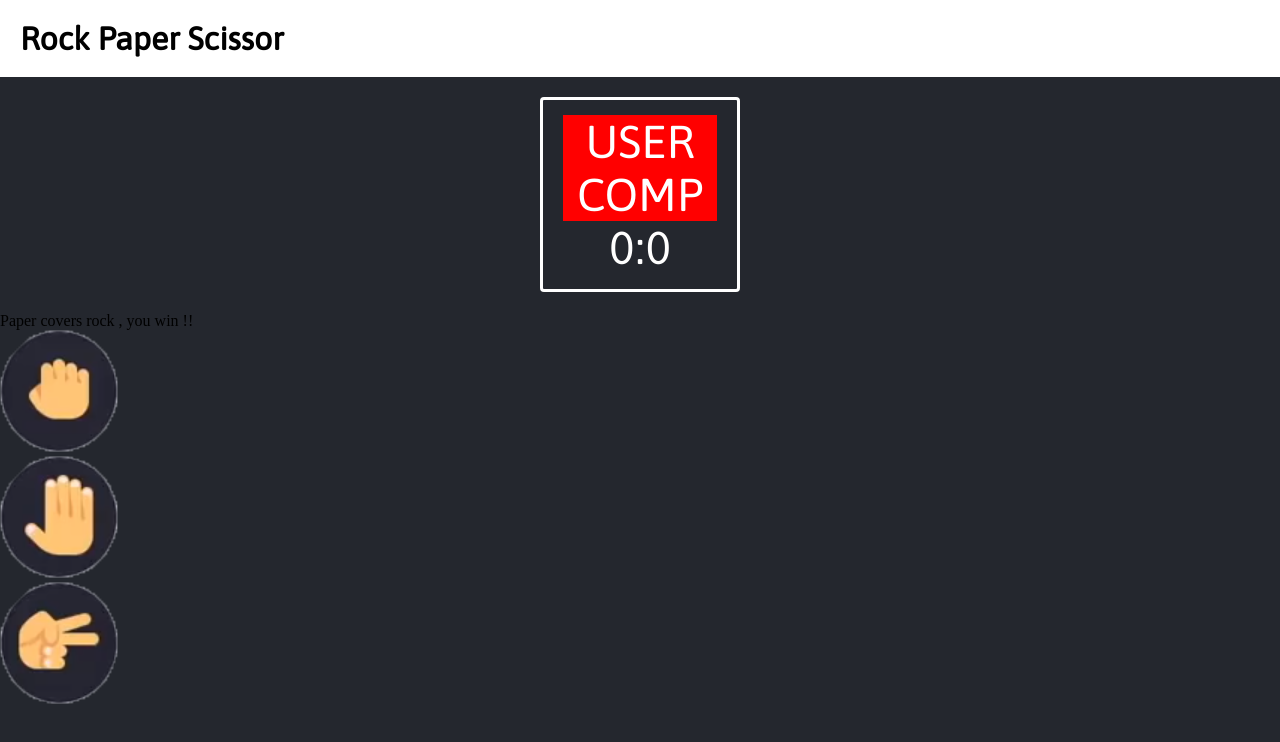
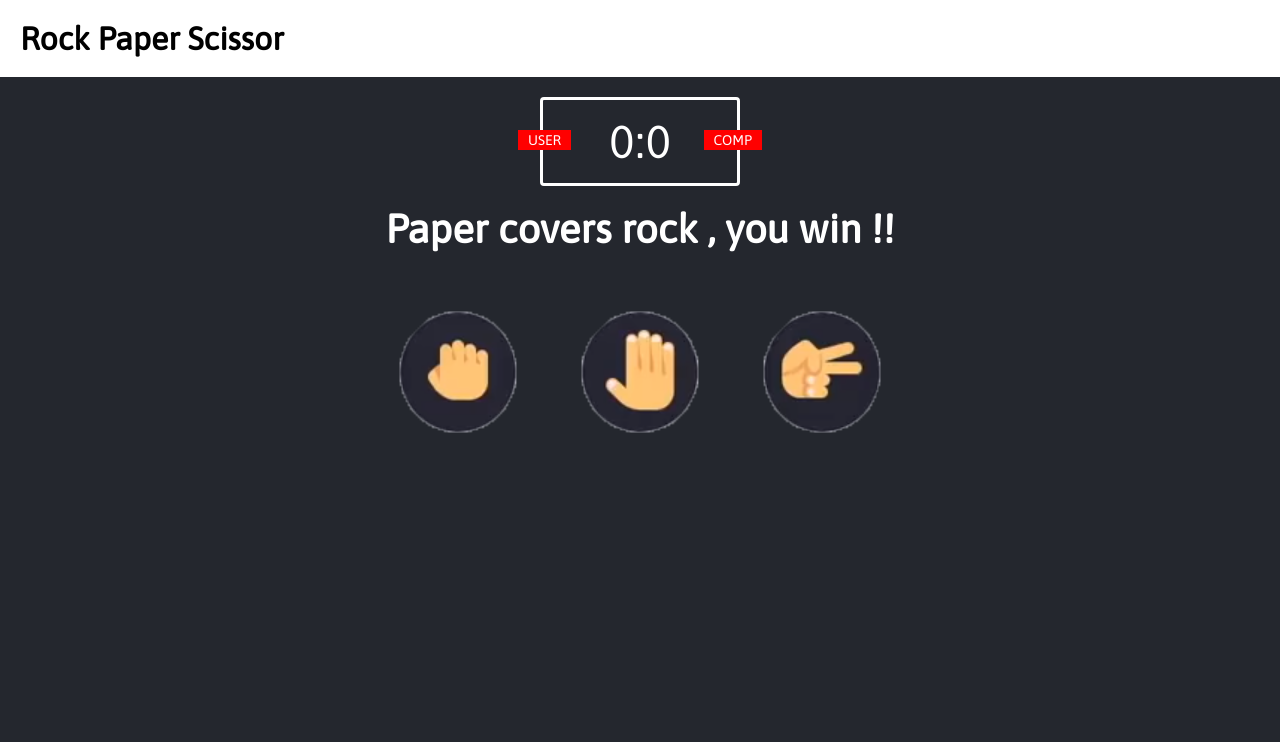
Before and after one commit to tharunjagadeesh/rock-paper-scissors, a plain HTML site: page index .html in a window 1280 px wide. Drawn offline with Linux system fonts and the light colour scheme.

Commit message:
Update style.css

```diff
--- a/style.css
+++ b/style.css
@@ -39,9 +39,45 @@ header>h1
 
 .badge{
 	background-color: red;
-
-
-
-
+	font-size: 14px;
+	padding: 2px 10px;
+	font-family: Asap,sans-serif;
+}
+#user-label
+{
+	position: absolute;
+	top: 30px;
+	left:-25px;
+}
+#comp-label
+{
+	position: absolute;
+	top: 30px;
+	right:-25px;
+}
+.result
+{
+	font-size: 40px;
+	color: white;
+}
+.result>p
+{
+	text-align: center;
+	font-weight: bold;
+	font-family: Asap,sans-serif;
 
 }
+.choices
+{
+	margin: 50px;
+	text-align: center;
+}
+.choice
+{
+	border: 6px solid white
+	border-radius:50%;
+	margin: 0 20px;
+	padding: 10px;
+	display: inline-block;
+	transition: all 0.3s ease;
+}
```
